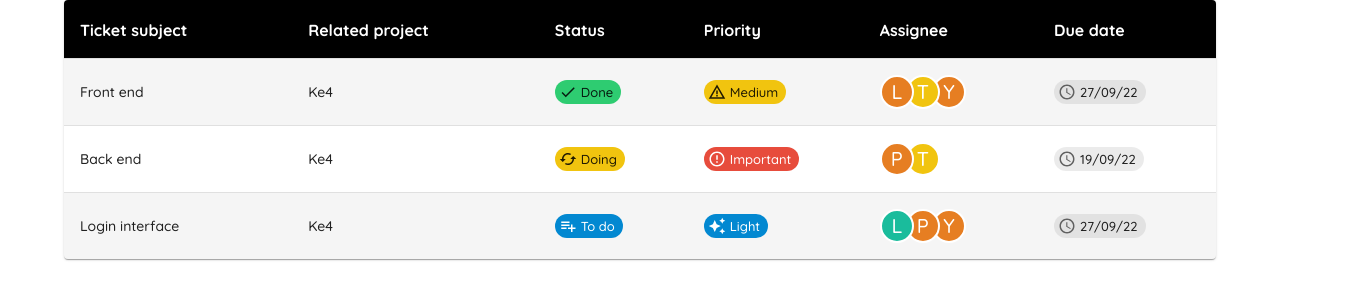
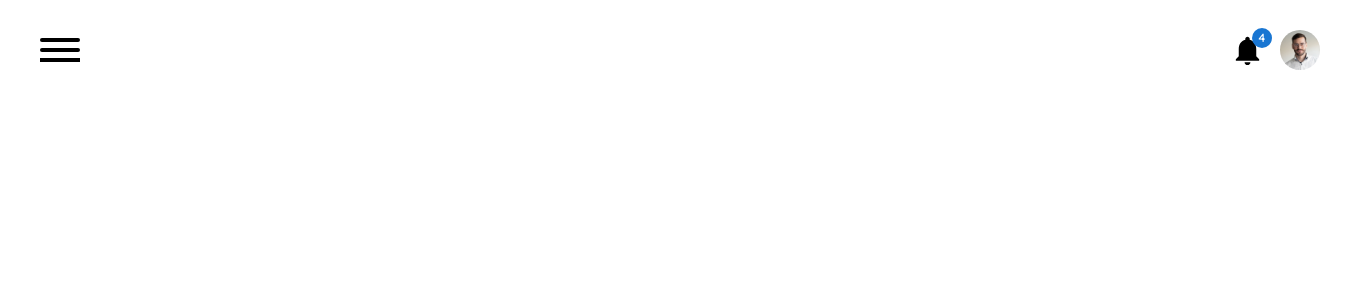
Before and after one commit to WildCodeSchool/2109-wns-remote2-ke4, a React (Create React App) app in the folder front/: page / in a window 1280 px wide. Shown: the top 300 px of the page, 1360 px wide, since content can reach past the window. Built offline with nearby package versions, Linux system fonts and the light colour scheme.

Commit message:
add Header

```diff
--- a/front/src/App.tsx
+++ b/front/src/App.tsx
@@ -2,18 +2,24 @@ import { BrowserRouter as Router, Switch, Route } from 'react-router-dom';
 import Board from './pages/Board';
 import { theme } from './Theme';
 import { ThemeProvider } from '@mui/system';
+import Header from './components/Header';
+import { url, pageWithNotHeader } from './libs/utils';
 
 export default function App() {
   return (
     <ThemeProvider theme={theme}>
+      <div style={{ width: '100%', height: '100vh' }}>
         <Router>
+          {!pageWithNotHeader.includes(url) && <Header />}
+
           <Switch>
             <Route exact path="/">
-            <Board />
+              {/* <Board /> */}
             </Route>
             <Route path="/login">{/* login component */}</Route>
           </Switch>
         </Router>
+      </div>
     </ThemeProvider>
   );
 }
--- a/front/src/components/BoardRow.tsx
+++ b/front/src/components/BoardRow.tsx
@@ -1,5 +1,8 @@
 import { AvatarGroup, Chip } from '@mui/material';
-import { StyledTableRow, StyledTableCell } from '../elements/styledTable.styles';
+import {
+  StyledTableRow,
+  StyledTableCell,
+} from '../elements/styledTable.styles';
 import AccessTimeIcon from '@mui/icons-material/AccessTime';
 import {
   getChipPriority,
--- /dev/null
+++ b/front/src/components/Header.tsx
@@ -0,0 +1,40 @@
+import {
+  AvatarUser,
+  DivNotifAvatar,
+  HeaderContainer,
+  MenuBurger,
+  Notifications,
+} from '../elements/styledHeader.styles';
+import Badge from '@mui/material/Badge';
+import { makeStyles, createStyles } from '@mui/styles';
+
+const useStyles = makeStyles(() =>
+  createStyles({
+    badge: {
+      top: '5px!important',
+      right: '3px!important',
+    },
+  })
+);
+
+const Header = () => {
+  const classes = useStyles();
+  return (
+    <HeaderContainer>
+      <MenuBurger />
+      <DivNotifAvatar>
+        <Badge
+          classes={{
+            badge: classes.badge,
+          }}
+          badgeContent={4}
+          color="primary"
+        >
+          <Notifications />
+        </Badge>
+        <AvatarUser />
+      </DivNotifAvatar>
+    </HeaderContainer>
+  );
+};
+export default Header;
--- /dev/null
+++ b/front/src/elements/styledHeader.styles.tsx
@@ -0,0 +1,64 @@
+import { styled } from '@mui/system';
+import NotificationsIcon from '@mui/icons-material/Notifications';
+import avatar from '../assets/images/avatar1.jpg';
+import Badge from '@mui/material/Badge';
+
+export const HeaderContainer = styled('div')(() => ({
+  width: '100%',
+  height: '100px',
+  display: 'flex',
+  justifyContent: 'space-between',
+  alignItems: 'center',
+  padding: '0px 40px',
+}));
+
+export const DivNotifAvatar = styled('div')(() => ({
+  display: 'flex',
+  height: '100%',
+  alignItems: 'center',
+}));
+
+export const Notifications = styled(NotificationsIcon)(() => ({
+  color: '#000',
+  fontSize: '35px',
+}));
+
+export const AvatarUser = styled('div')(() => ({
+  width: '40px',
+  height: '40px',
+  borderRadius: '50%',
+  background: `url(${avatar})`,
+  backgroundPosition: 'center',
+  backgroundSize: 'cover',
+  marginLeft: '15px',
+}));
+
+export const MenuBurger = styled('div')(() => ({
+  width: '40px',
+  height: '4px',
+  background: '#000',
+  borderRadius: '15px',
+  position: 'relative',
+  '&::after': {
+    content: "''",
+    display: 'block',
+    position: 'absolute',
+    background: '#000',
+
+    width: '100%',
+    height: '4px',
+    bottom: -10,
+    left: 0,
+  },
+  '&::before': {
+    content: "''",
+    display: 'block',
+    position: 'absolute',
+    background: '#000',
+    borderRadius: '15px',
+    width: '100%',
+    height: '4px',
+    top: -10,
+    left: 0,
+  },
+}));
--- /dev/null
+++ b/front/src/libs/utils.tsx
@@ -0,0 +1,3 @@
+export const url = window.location.pathname;
+
+export const pageWithNotHeader = ['/login', '/register'];
```
Also changed, not shown: front/src/assets/images/avatar1.jpg (added). Lines whose indentation alone changed are shown as unchanged.
